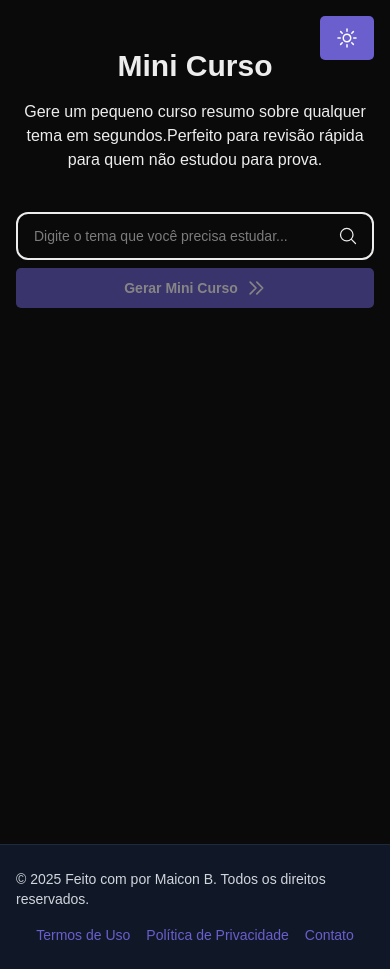
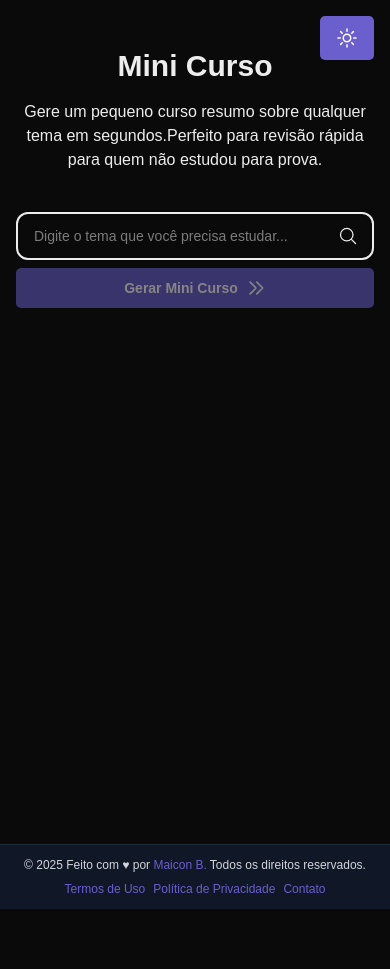
Before and after one commit to maiconbre/tinyLesson, a Next.js app: page / in a window 390 px wide. After the commit the page ends 909 px from the top, so only its background shows below. Built offline with nearby package versions, Linux system fonts and the light colour scheme.

Commit message:
ajustando responsividade

```diff
--- a/src/components/CourseModule/index.tsx
+++ b/src/components/CourseModule/index.tsx
@@ -108,7 +108,7 @@ export const CourseModule: React.FC<CourseModuleProps> = ({
                       <h5 className="font-medium text-foreground text-lg hover:text-gold-400 transition-colors">{lesson.lesson_title}</h5>
                       <button
                         onClick={() => onLessonComplete(lessonIndex)}
-                        className={`flex items-center space-x-2 px-4 py-2 rounded-full text-sm
+                        className={`flex items-center space-x-2 px-2 py-2 rounded-full text-sm
                                   transition-all duration-300 hover:bg-opacity-80
                                   ${
                                     completedLessons.has(`${index}-${lessonIndex}`)
@@ -116,7 +116,7 @@ export const CourseModule: React.FC<CourseModuleProps> = ({
                                       : 'bg-dark-700 text-gold-300 hover:bg-dark-600 dark:bg-dark-700 dark:text-gold-300 dark:hover:bg-dark-600'
                                   }`}
                       >
-                        <CheckCircleIcon className="w-4 h-4" />
+                        <CheckCircleIcon className="w-1 h-1" />
                         <span>
                           {completedLessons.has(`${index}-${lessonIndex}`)
                             ? 'Concluída'
--- a/src/components/Footer/index.tsx
+++ b/src/components/Footer/index.tsx
@@ -6,24 +6,18 @@ export const Footer = () => {
   const { theme } = useThemeStore();
 
   return (
-    <footer className={`w-full py-6 mt-auto border-t ${theme === 'dark' ? 'border-gray-800 bg-gray-900 text-gray-300' : 'border-gray-200 bg-[#FFB366] text-white'}`}>
+    <footer className={`w-full py-3 sm:py-6 mt-auto border-t ${theme === 'dark' ? 'border-gray-800 bg-gray-900 text-gray-300' : 'border-gray-200 bg-[#FFB366] text-white'}`}>
       <div className="container mx-auto px-4">
         <div className="flex flex-col md:flex-row justify-between items-center">
-          <div className="mb-4 md:mb-0">
-            <p className="text-sm">
-              © 2025 Feito com por Maicon B. Todos os direitos reservados.
+          <div className="mb-2 md:mb-0">
+            <p className="text-xs sm:text-sm">
+              © 2025 Feito com ♥ por <a href="https://github.com/maiconbre" className="text-blue-500 underline hover:text-blue-700 transition-colors duration-200" target="_blank" rel="noopener noreferrer">Maicon B.</a> Todos os direitos reservados.
             </p>
           </div>
-          <div className="flex space-x-4">
-            <a href="#" className="text-sm hover:underline transition-colors duration-200">
-              Termos de Uso
-            </a>
-            <a href="#" className="text-sm hover:underline transition-colors duration-200">
-              Política de Privacidade
-            </a>
-            <a href="#" className="text-sm hover:underline transition-colors duration-200">
-              Contato
-            </a>
+          <div className="flex space-x-2 sm:space-x-4">
+            <a href="#" className="text-xs sm:text-sm text-blue-500 underline hover:text-blue-700 transition-colors duration-200">Termos de Uso</a>
+            <a href="#" className="text-xs sm:text-sm text-blue-500 underline hover:text-blue-700 transition-colors duration-200">Política de Privacidade</a>
+            <a href="#" className="text-xs sm:text-sm text-blue-500 underline hover:text-blue-700 transition-colors duration-200">Contato</a>
           </div>
         </div>
       </div>
```
